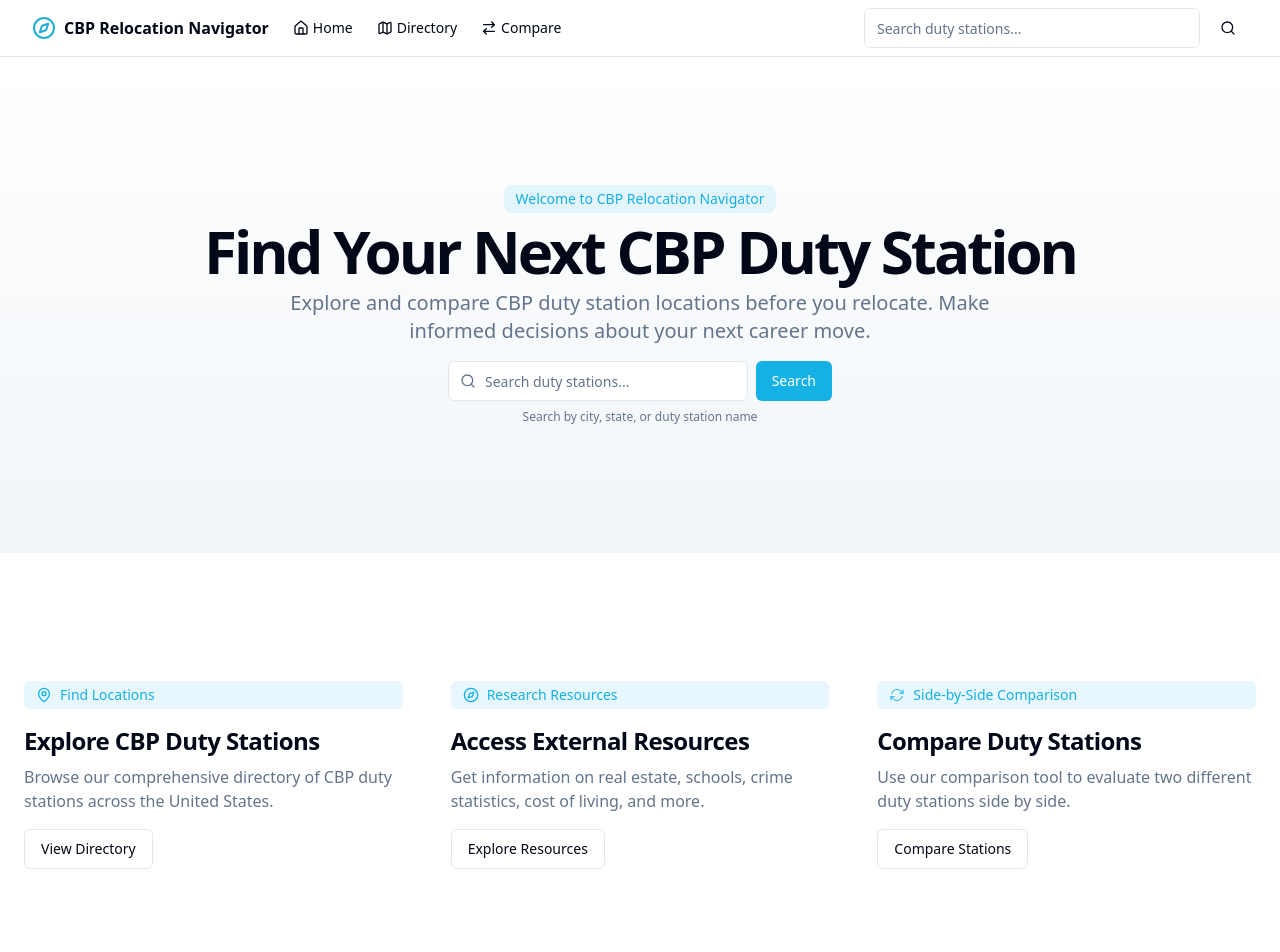
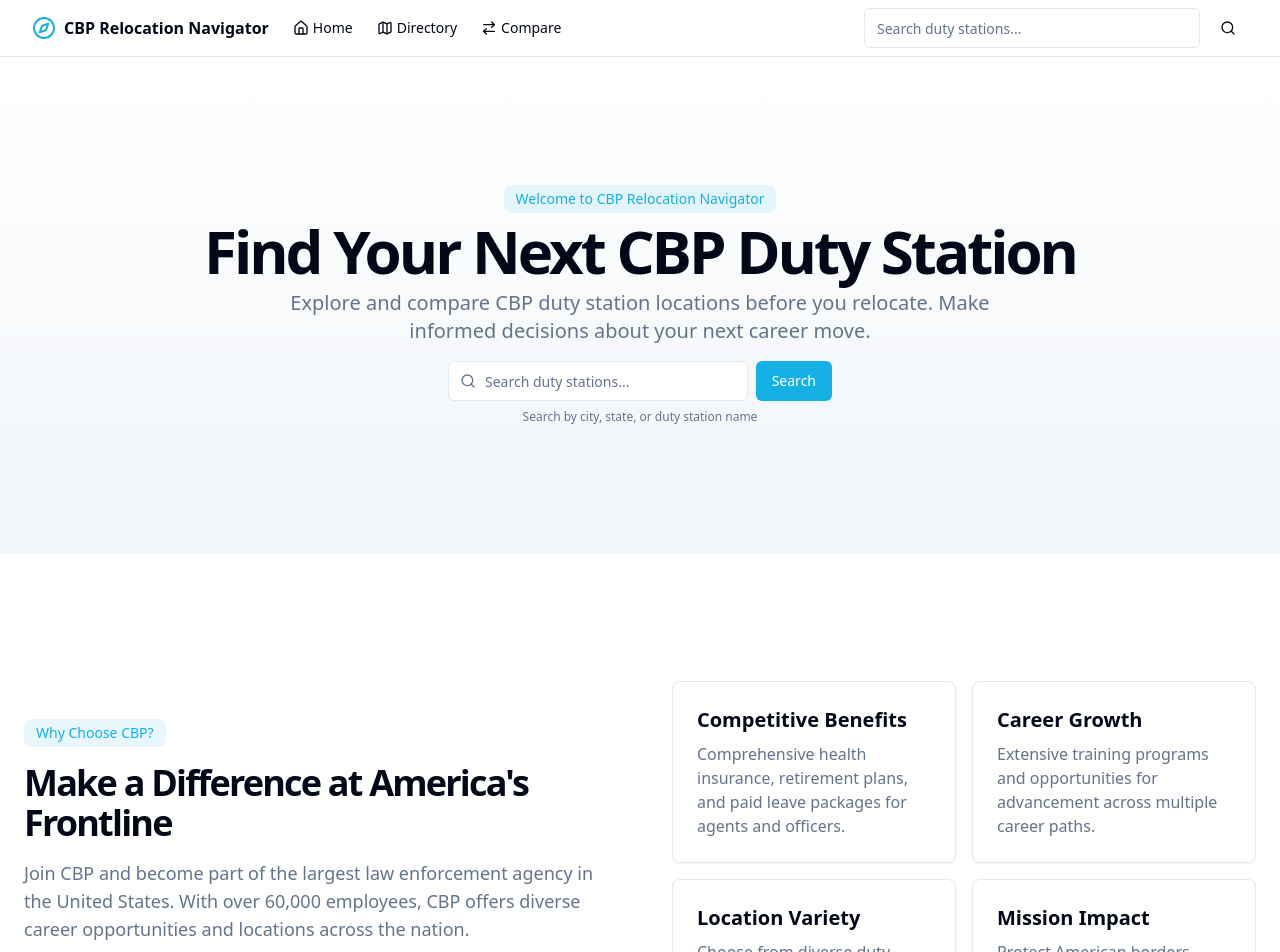
Before and after one commit to MetaPhase-Consulting/dutystation, a React (Vite) app: page / in a window 1280 px wide. Shown: the top 952 px of the page. Built offline with nearby package versions, Linux system fonts and the light colour scheme.

Commit message:
Remove home page sections
Replace the sections below the search bar with more compelling content.

```diff
--- a/src/pages/HomePage.tsx
+++ b/src/pages/HomePage.tsx
@@ -1,17 +1,8 @@
-
 import { useState } from "react";
 import { useNavigate } from "react-router-dom";
-import { Search, MapPin, Compass } from "lucide-react";
+import { Search, MapPin } from "lucide-react";
 import { Button } from "@/components/ui/button";
 import { Input } from "@/components/ui/input";
-import {
-  Command,
-  CommandEmpty,
-  CommandGroup,
-  CommandInput,
-  CommandItem,
-  CommandList,
-} from "@/components/ui/command";
 import { dutyStations, searchDutyStations } from "@/data/dutyStations";
 
 export default function HomePage() {
@@ -94,77 +85,55 @@ export default function HomePage() {
 
       <section className="w-full py-12 md:py-24 lg:py-32 bg-background">
         <div className="container px-4 md:px-6">
-          <div className="grid gap-6 lg:grid-cols-2 lg:gap-12 xl:grid-cols-3">
-            <div className="flex flex-col justify-center space-y-4">
-              <div className="inline-flex items-center space-x-2 rounded-md bg-primary/10 px-3 py-1 text-sm text-primary">
-                <MapPin className="h-4 w-4" />
-                <span>Find Locations</span>
+          <div className="grid gap-8 lg:grid-cols-2 xl:gap-16">
+            <div className="flex flex-col justify-center">
+              <div className="space-y-4">
+                <div className="inline-block rounded-lg bg-primary/10 px-3 py-1 text-sm text-primary">
+                  Why Choose CBP?
                 </div>
-              <div className="space-y-2">
-                <h2 className="text-2xl font-bold tracking-tight">
-                  Explore CBP Duty Stations
+                <h2 className="text-3xl font-bold tracking-tighter sm:text-4xl">
+                  Make a Difference at America's Frontline
                 </h2>
-                <p className="text-muted-foreground">
-                  Browse our comprehensive directory of CBP duty stations across the United States.
+                <p className="text-muted-foreground md:text-lg">
+                  Join CBP and become part of the largest law enforcement agency in the United States.
+                  With over 60,000 employees, CBP offers diverse career opportunities and locations across the nation.
                 </p>
-              </div>
-              <div>
-                <Button variant="outline" onClick={() => navigate("/directory")}>
-                  View Directory
+                <div className="flex flex-col gap-2 min-[400px]:flex-row">
+                  <Button onClick={() => navigate("/directory")}>
+                    Explore Locations
+                  </Button>
+                  <Button variant="outline" onClick={() => navigate("/compare")}>
+                    Compare Stations
                   </Button>
                 </div>
               </div>
-
-            <div className="flex flex-col justify-center space-y-4">
-              <div className="inline-flex items-center space-x-2 rounded-md bg-primary/10 px-3 py-1 text-sm text-primary">
-                <Compass className="h-4 w-4" />
-                <span>Research Resources</span>
             </div>
-              <div className="space-y-2">
-                <h2 className="text-2xl font-bold tracking-tight">
-                  Access External Resources
-                </h2>
+            <div className="flex flex-col gap-4 mt-4 lg:mt-0">
+              <div className="grid gap-4 md:grid-cols-2">
+                <div className="rounded-lg border bg-card p-6 shadow-sm">
+                  <h3 className="text-xl font-semibold mb-2">Competitive Benefits</h3>
                   <p className="text-muted-foreground">
-                  Get information on real estate, schools, crime statistics, cost of living, and more.
+                    Comprehensive health insurance, retirement plans, and paid leave packages for agents and officers.
                   </p>
                 </div>
-              <div>
-                <Button variant="outline" onClick={() => navigate("/directory")}>
-                  Explore Resources
-                </Button>
-              </div>
-            </div>
-
-            <div className="flex flex-col justify-center space-y-4">
-              <div className="inline-flex items-center space-x-2 rounded-md bg-primary/10 px-3 py-1 text-sm text-primary">
-                <svg
-                  xmlns="http://www.w3.org/2000/svg"
-                  fill="none"
-                  viewBox="0 0 24 24"
-                  strokeWidth={1.5}
-                  stroke="currentColor"
-                  className="h-4 w-4"
-                >
-                  <path
-                    strokeLinecap="round"
-                    strokeLinejoin="round"
-                    d="M16.023 9.348h4.992v-.001M2.985 19.644v-4.992m0 0h4.992m-4.993 0l3.181 3.183a8.25 8.25 0 0013.803-3.7M4.031 9.865a8.25 8.25 0 0113.803-3.7l3.181 3.182m0-4.991v4.99"
-                  />
-                </svg>
-                <span>Side-by-Side Comparison</span>
-              </div>
-              <div className="space-y-2">
-                <h2 className="text-2xl font-bold tracking-tight">
-                  Compare Duty Stations
-                </h2>
+                <div className="rounded-lg border bg-card p-6 shadow-sm">
+                  <h3 className="text-xl font-semibold mb-2">Career Growth</h3>
                   <p className="text-muted-foreground">
-                  Use our comparison tool to evaluate two different duty stations side by side.
+                    Extensive training programs and opportunities for advancement across multiple career paths.
                   </p>
                 </div>
-              <div>
-                <Button variant="outline" onClick={() => navigate("/compare")}>
-                  Compare Stations
-                </Button>
+                <div className="rounded-lg border bg-card p-6 shadow-sm">
+                  <h3 className="text-xl font-semibold mb-2">Location Variety</h3>
+                  <p className="text-muted-foreground">
+                    Choose from diverse duty stations across coastal, urban, and rural locations nationwide.
+                  </p>
+                </div>
+                <div className="rounded-lg border bg-card p-6 shadow-sm">
+                  <h3 className="text-xl font-semibold mb-2">Mission Impact</h3>
+                  <p className="text-muted-foreground">
+                    Protect American borders while facilitating lawful international trade and travel.
+                  </p>
+                </div>
               </div>
             </div>
           </div>
```
Lines whose indentation alone changed are shown as unchanged.
